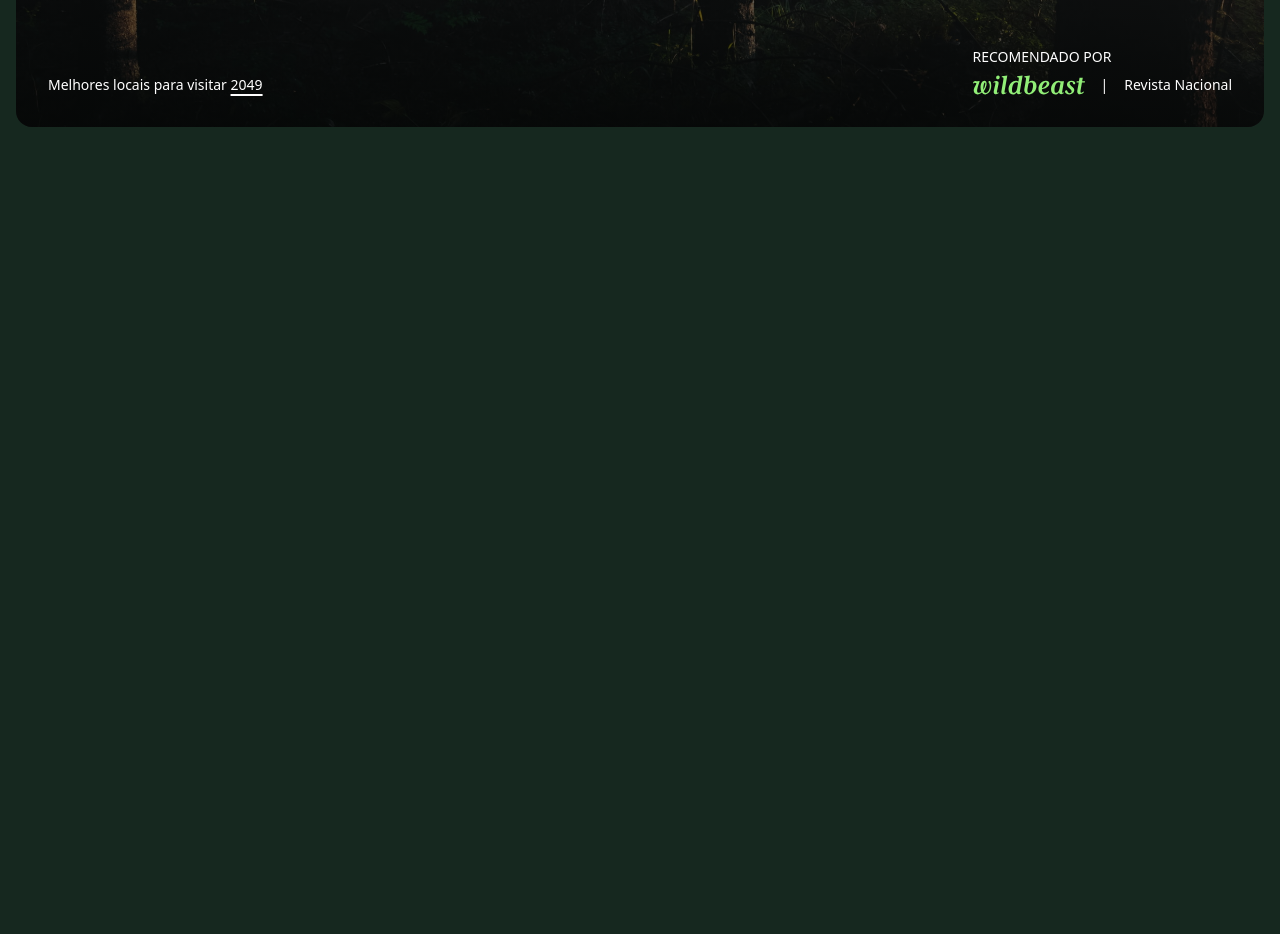
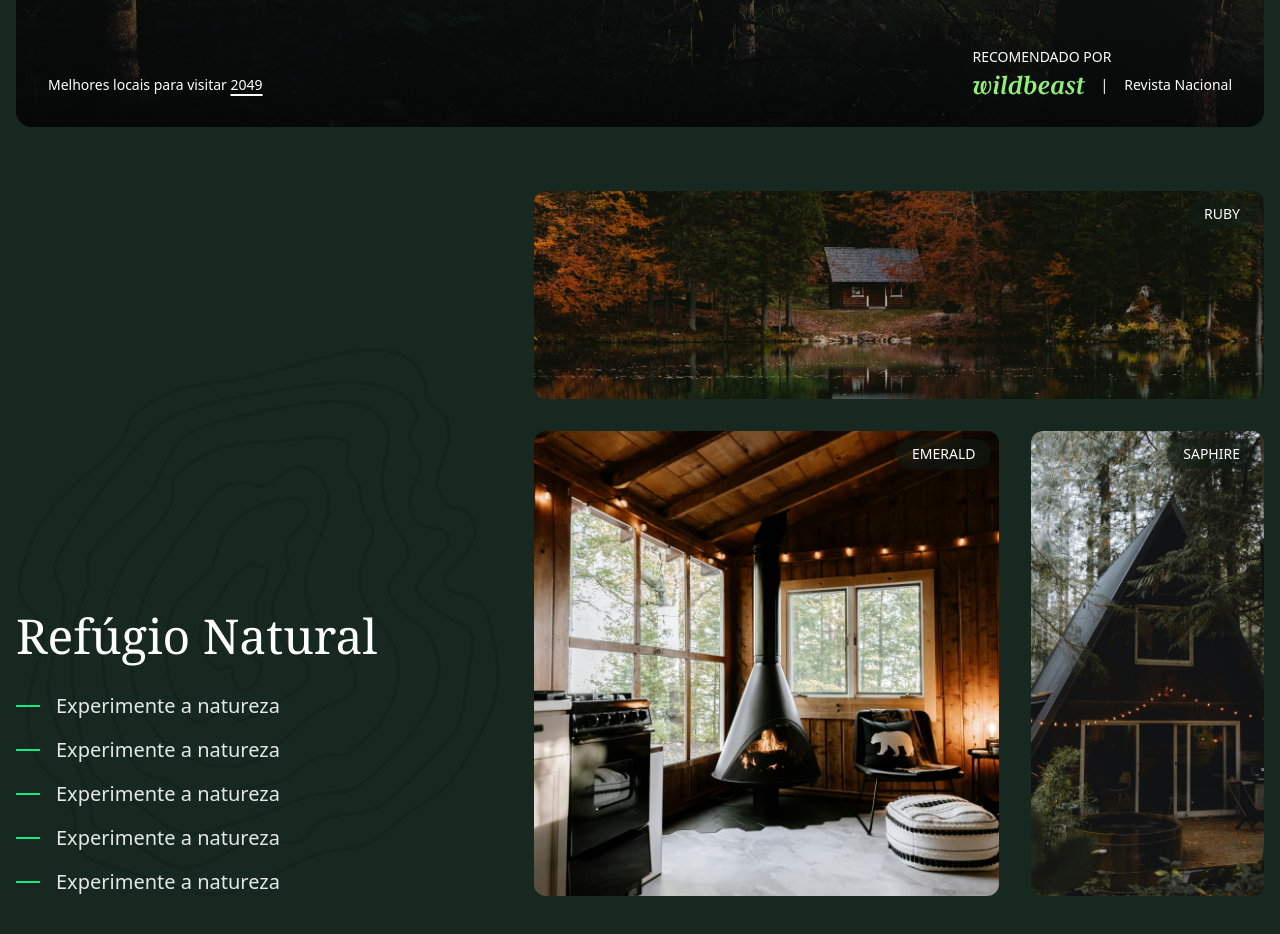
Before and after one commit to matheustorresdev97/forest, a website: page src/index.html in a window 1280 px wide. Shown: the part 620-1554 px from the top of the page. Before the commit the page ends 1131 px from the top, so only its background shows below. Drawn offline with Linux system fonts and the light colour scheme.

Commit message:
acomodacoes

```diff
--- a/src/index.html
+++ b/src/index.html
@@ -108,5 +108,77 @@
         </div>
       </div>
     </main>
+
+    <section
+      id="acomodacoes"
+      class="grid gap-8 lg:grid-cols-[2fr_3fr] container mb-12 sm:mb-16 pt-16"
+    >
+      <div
+        class="content-end bg-[url('./img/padrao.svg')] bg-no-repeat bg-contain bg-left-bottom"
+      >
+        <h2 class="text-white mb-8 text-4xl font-serif lg:text-5xl">
+          Refúgio Natural
+        </h2>
+        <ul
+          class="text-gray-200 *:flex *:items-center *:gap-4 space-y-4 sm:text-xl"
+        >
+          <li>
+            <span class="h-0.5 w-6 bg-verde-400 inline-block"></span>Experimente
+            a natureza
+          </li>
+          <li>
+            <span class="h-0.5 w-6 bg-verde-400 inline-block"></span>Experimente
+            a natureza
+          </li>
+          <li>
+            <span class="h-0.5 w-6 bg-verde-400 inline-block"></span>Experimente
+            a natureza
+          </li>
+          <li>
+            <span class="h-0.5 w-6 bg-verde-400 inline-block"></span>Experimente
+            a natureza
+          </li>
+          <li>
+            <span class="h-0.5 w-6 bg-verde-400 inline-block"></span>Experimente
+            a natureza
+          </li>
+        </ul>
+      </div>
+      <div class="grid grid-cols-[2fr_1fr] gap-4 sm:gap-8">
+        <div class="col-span-full grid *:col-start-1 *:row-start-1">
+          <img
+            class="h-52 object-cover w-full rounded-xl"
+            src="img/casa1.jpg"
+            alt="Casa 1"
+          />
+          <span
+            class="uppercase text-white rounded-full bg-verde-900/60 px-4 py-2 text-sm/none self-start justify-self-end m-2"
+            >Ruby</span
+          >
+        </div>
+        <div class="grid *:col-start-1 *:row-start-1">
+          <img
+            class="size-full object-cover w-full rounded-xl"
+            src="img/casa2.jpg"
+            alt="Casa 2"
+          />
+          <span
+            class="uppercase text-white rounded-full bg-verde-900/60 px-4 py-2 text-sm/none self-start justify-self-end m-2"
+            >Emerald</span
+          >
+        </div>
+        <div class="grid *:col-start-1 *:row-start-1">
+          <img
+            class="size-full object-cover w-full rounded-xl"
+            src="img/casa3.jpg"
+            alt="Casa 3"
+          />
+          <span
+            class="uppercase text-white rounded-full bg-verde-900/60 px-4 py-2 text-sm/none self-start justify-self-end m-2"
+            >Saphire</span
+          >
+        </div>
+      </div>
+    </section>
   </body>
 </html>
```
Also changed, not shown: src/output.css.
